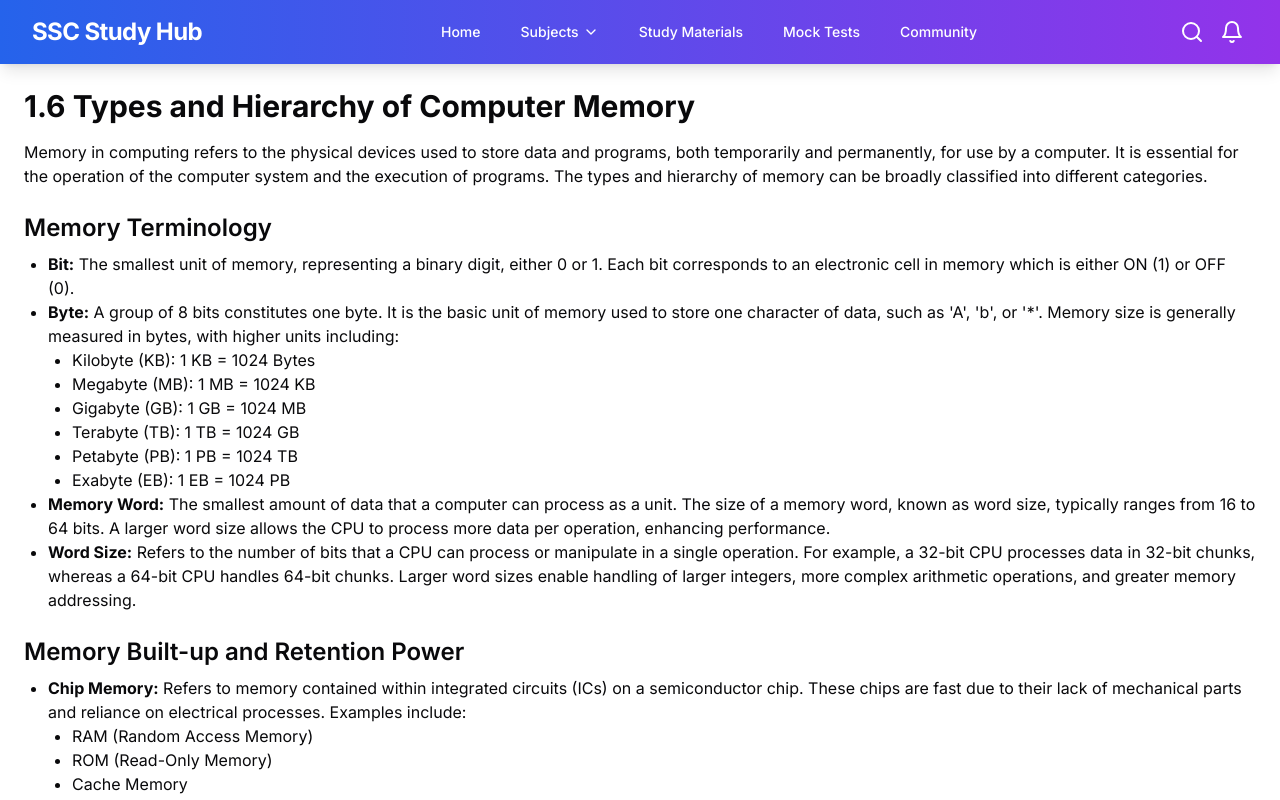
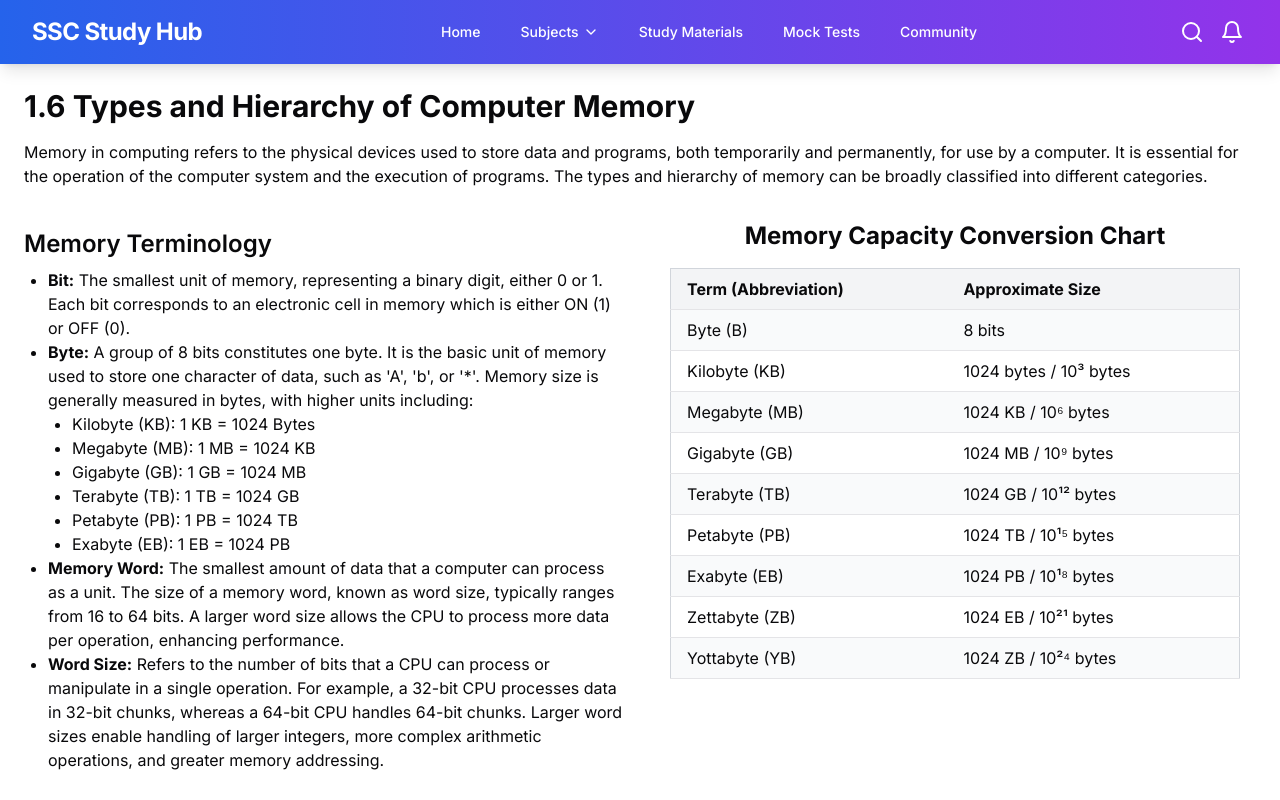
Before and after one commit to tahaamin2013/SSC-Exam-Web, a Next.js app: page /unit-1/types-and-hierarchy-of-computer-memory/notes in a window 1280 px wide. Shown: the top 800 px of the page. Built offline with nearby package versions, Linux system fonts and the light colour scheme.

Commit message:
add table on types

```diff
--- a/src/app/unit-1/types-and-hierarchy-of-computer-memory/notes/page.tsx
+++ b/src/app/unit-1/types-and-hierarchy-of-computer-memory/notes/page.tsx
@@ -2,6 +2,17 @@
 import React from 'react';
 
 const page = () => {
+    const data = [
+        { term: 'Byte (B)', size: '8 bits' },
+        { term: 'Kilobyte (KB)', size: '1024 bytes / 10³ bytes' },
+        { term: 'Megabyte (MB)', size: '1024 KB / 10⁶ bytes' },
+        { term: 'Gigabyte (GB)', size: '1024 MB / 10⁹ bytes' },
+        { term: 'Terabyte (TB)', size: '1024 GB / 10¹² bytes' },
+        { term: 'Petabyte (PB)', size: '1024 TB / 10¹⁵ bytes' },
+        { term: 'Exabyte (EB)', size: '1024 PB / 10¹⁸ bytes' },
+        { term: 'Zettabyte (ZB)', size: '1024 EB / 10²¹ bytes' },
+        { term: 'Yottabyte (YB)', size: '1024 ZB / 10²⁴ bytes' },
+    ];
     return (
         <div className="p-6">
             <h1 className="text-3xl font-bold mb-4">1.6 Types and Hierarchy of Computer Memory</h1>
@@ -9,6 +20,8 @@ const page = () => {
                 Memory in computing refers to the physical devices used to store data and programs, both temporarily and permanently, for use by a computer. It is essential for the operation of the computer system and the execution of programs. The types and hierarchy of memory can be broadly classified into different categories.
             </p>
 
+            <div className='grid grid-cols-1 md:grid-cols-2 gap-7'>
+                <div>
                     <h2 className="text-2xl font-semibold mt-6 mb-2">Memory Terminology</h2>
                     <ul className="list-disc ml-6 mb-4">
                         <li><strong>Bit:</strong> The smallest unit of memory, representing a binary digit, either 0 or 1. Each bit corresponds to an electronic cell in memory which is either ON (1) or OFF (0).</li>
@@ -25,6 +38,29 @@ const page = () => {
                         <li><strong>Memory Word:</strong> The smallest amount of data that a computer can process as a unit. The size of a memory word, known as word size, typically ranges from 16 to 64 bits. A larger word size allows the CPU to process more data per operation, enhancing performance.</li>
                         <li><strong>Word Size:</strong> Refers to the number of bits that a CPU can process or manipulate in a single operation. For example, a 32-bit CPU processes data in 32-bit chunks, whereas a 64-bit CPU handles 64-bit chunks. Larger word sizes enable handling of larger integers, more complex arithmetic operations, and greater memory addressing.</li>
                     </ul>
+                </div>
+                <div className="container p-4">
+                    <h2 className="text-2xl font-bold mb-4 text-center">Memory Capacity Conversion Chart</h2>
+                    <div className="overflow-x-auto">
+                        <table className="min-w-full bg-white border border-gray-300">
+                            <thead>
+                                <tr className="bg-gray-100">
+                                    <th className="py-2 px-4 border-b text-left">Term (Abbreviation)</th>
+                                    <th className="py-2 px-4 border-b text-left">Approximate Size</th>
+                                </tr>
+                            </thead>
+                            <tbody>
+                                {data.map((row, index) => (
+                                    <tr key={index} className={index % 2 === 0 ? 'bg-gray-50' : 'bg-white'}>
+                                        <td className="py-2 px-4 border-b">{row.term}</td>
+                                        <td className="py-2 px-4 border-b">{row.size}</td>
+                                    </tr>
+                                ))}
+                            </tbody>
+                        </table>
+                    </div>
+                </div>
+            </div>
 
             <h2 className="text-2xl font-semibold mt-6 mb-2">Memory Built-up and Retention Power</h2>
             <ul className="list-disc ml-6 mb-4">
--- a/src/app/unit-2/methods-to-design-solution/detailed-questions/page.tsx
+++ b/src/app/unit-2/methods-to-design-solution/detailed-questions/page.tsx
@@ -14,14 +14,12 @@ const questionsAndAnswers = [
 
   { question: "What are the software tools for designing flowcharts?", answer: "Software tools for designing flowcharts include:\n- **Microsoft Visio**: A popular tool for creating detailed flowcharts.\n- **LARP (Logics of Algorithms and Resolution of Problems)**: A tool designed specifically for algorithm visualization and flowchart creation." },
 
-  // Concept Maps
   { question: "What is a concept map?", answer: "A concept map is a graphical tool that represents concepts and the relationships between them. Concepts are shown as boxes or circles, and relationships are indicated with lines or arrows, which are labeled with linking words or phrases." },
 
   { question: "What are the key features of concept maps?", answer: "Key features of concept maps include:\n- **Concepts**: Represented as boxes or circles.\n- **Relationships**: Shown with lines or arrows.\n- **Linking Words/Phrases**: Used to label the relationships between concepts.\n- **Purpose**: Helps in visualizing connections between different concepts." },
 
   { question: "What are some software tools for concept mapping?", answer: "Software tools for concept mapping include:\n- **CmapTools**: A tool designed for creating and managing concept maps.\n- **Mind Manager**: A versatile tool for concept mapping and mind mapping." },
 
-  // Key Points Summary
   { question: "What are the key points of flowcharts and concept maps?", answer: "1. **Flowcharts**: Diagrammatic representation of algorithms, illustrating the sequence of operations, aiding in problem analysis and solution, facilitating program writing and communication.\n2. **Concept Maps**: Graphical representation of concepts and relationships, using boxes/circles for concepts and labeled lines/arrows for relationships, helpful for visualizing concept connections." }
 ];
 
```
Lines whose indentation alone changed are shown as unchanged.
